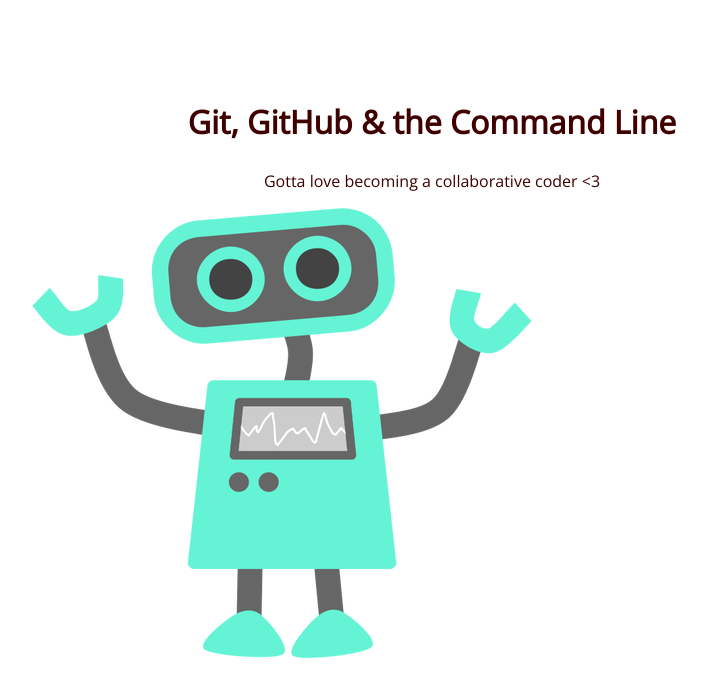
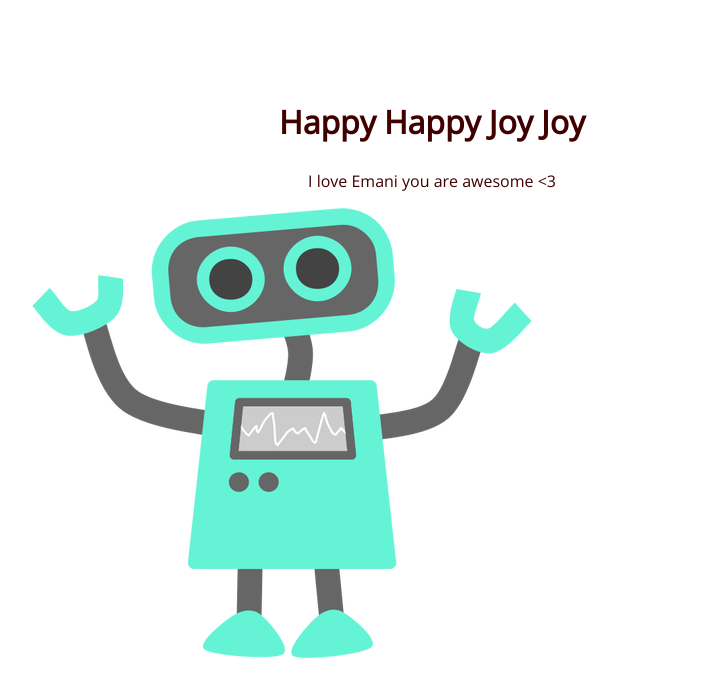
Before and after one commit to aemanuel/101-project, a plain HTML site: page index.html in a window 1280 px wide. Shown: the whole page, without its empty margins (208-915 px from the left). Drawn offline with nearby package versions, Linux system fonts and the light colour scheme.

Commit message:
2nd homepage change

```diff
--- a/index.html
+++ b/index.html
@@ -8,8 +8,8 @@
 </head>
 <body>
 	<section>
-		<h1>Git, GitHub & the Command Line</h1>
-		<p>Gotta love becoming a collaborative coder <3</p>
+		<h1>Happy Happy Joy Joy</h1>
+		<p>I love Emani you are awesome <3</p>
 		<img src="img/happy-blue-robot.png">
 	</section>
 </body>
```
